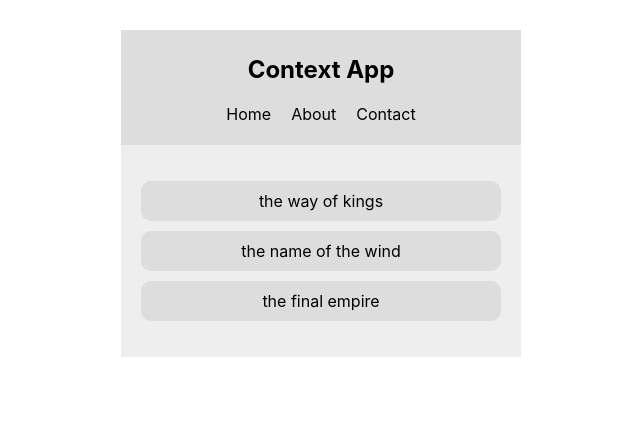
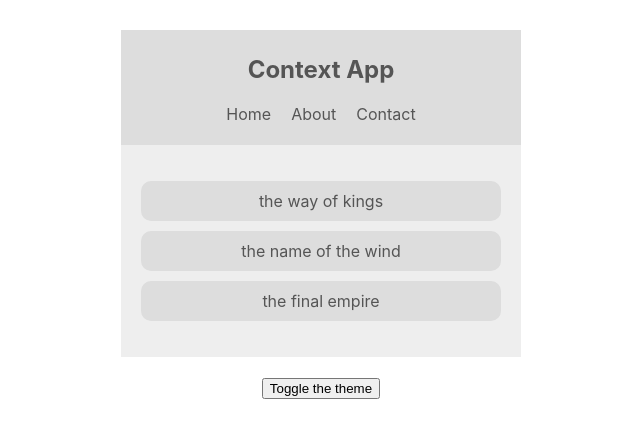
Before and after one commit to LeandroCarolino01/context-hooks, a React (Create React App) app: page / in a window 1280 px wide. Shown: the top 438 px of the page, without its empty margins (319-959 px from the left). Built offline with nearby package versions, Linux system fonts and the light colour scheme.

Commit message:
toggle theme added

```diff
--- a/src/App.js
+++ b/src/App.js
@@ -2,6 +2,7 @@
 import Navbar from './components/Navbar';
 import BookList from './components/BookList';
 import ThemeContextProvider from './contexts/ThemeContext';
+import ThemeToggle from './components/ThemeToggle';
 
 
 function App() {
@@ -10,6 +11,7 @@
       <ThemeContextProvider>
         <Navbar/>
         <BookList/>
+        <ThemeToggle/>
       </ThemeContextProvider>
     </div>
   );
--- /dev/null
+++ b/src/components/ThemeToggle.js
@@ -0,0 +1,14 @@
+import React, { Component } from 'react';
+import { ThemeContext } from '../contexts/ThemeContext';
+
+class ThemeToggle extends Component {
+ static contextType = ThemeContext;
+    render() {
+        const { toggleTheme } = this.context;
+        return (
+            <button onClick={toggleTheme}>Toggle the theme</button>
+        );
+    }
+}
+
+export default ThemeToggle;
--- a/src/contexts/ThemeContext.js
+++ b/src/contexts/ThemeContext.js
@@ -8,12 +8,16 @@
 class ThemeContextProvider extends Component {
     state = {
         isLightTheme: true,
-        light: { syntax: '$555', ui: '#ddd', bg: '#eee'},
+        light: { syntax: '#555', ui: '#ddd', bg: '#eee'},
         dark: { syntax: '#ddd', ui: '#333', bg: '#555' }
+    }
+
+    toggleTheme = () => {
+        this.setState({ isLightTheme: !this.state.isLightTheme })
     }
     render() {
         return (
-            <ThemeContext.Provider value={{...this.state}}>
+            <ThemeContext.Provider value={{...this.state, toggleTheme: this.toggleTheme }}>
                 {this.props.children}
             </ThemeContext.Provider>
         )
```
